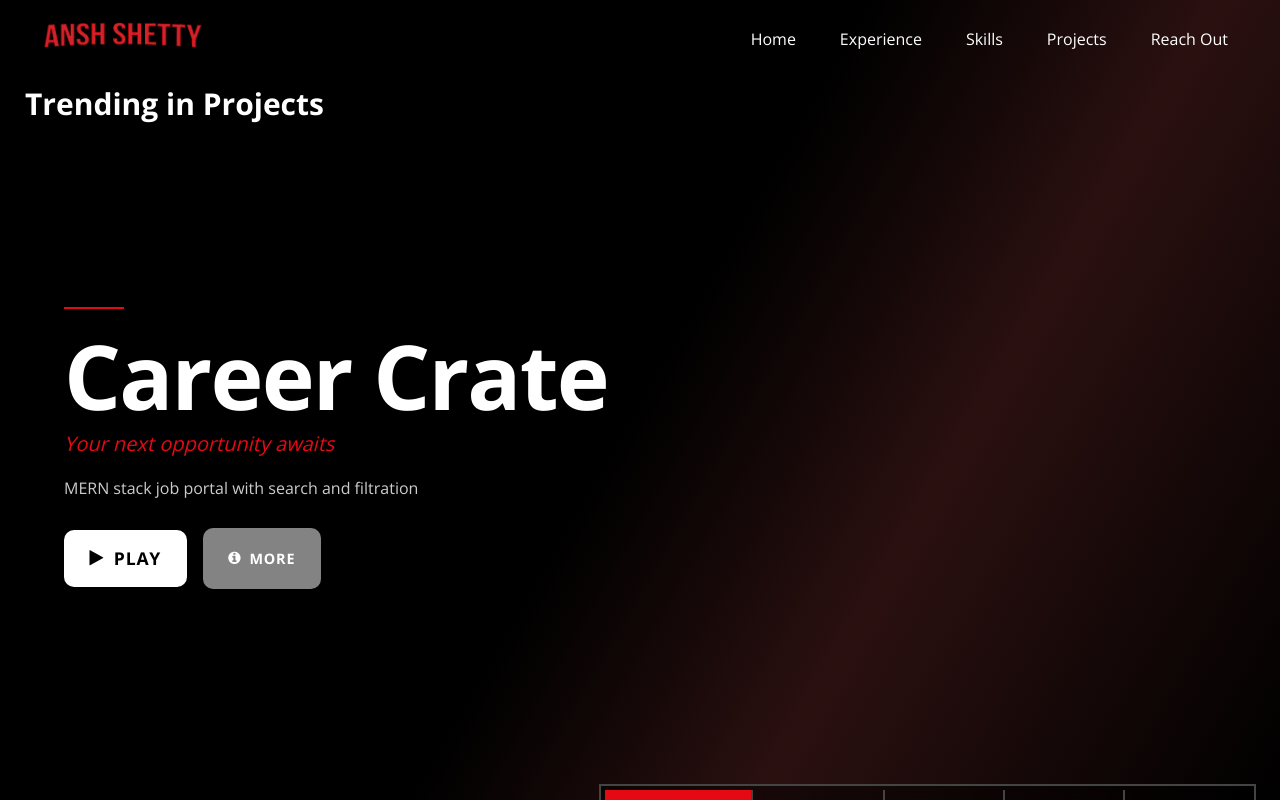
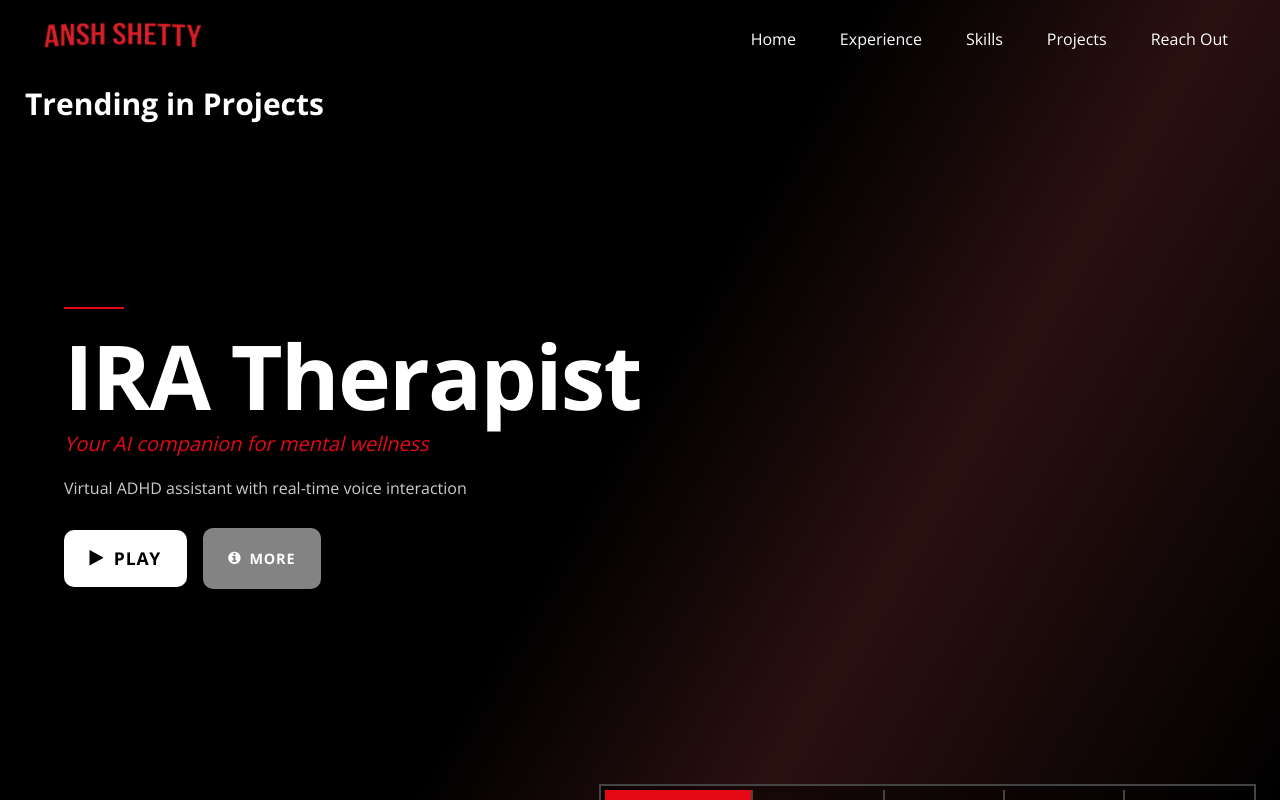
Before and after one commit to shetty-ansh/netflix-portfolio, a React (Vite) app: page /projects in a window 1280 px wide. Built offline with nearby package versions, Linux system fonts and the light colour scheme.

Commit message:
Updated Resume

```diff
--- a/src/components/Project.jsx
+++ b/src/components/Project.jsx
@@ -25,7 +25,7 @@ const Projects = () => {
         info: "Built to deliver instant, personalized music analytics using Angular frontend and Node/Express backend with Spotify OAuth. Focused on async API calls, rate-limit handling and visualizations. Learned secure OAuth flows, data mapping, efficient async patterns, and crafting shareable UI insights."
     },
     {
-        id: 2,
+        id: 8,
         name: "Career Crate",
         tagline: "Your next opportunity awaits",
         description: "MERN stack job portal with search and filtration",
@@ -36,28 +36,44 @@ const Projects = () => {
             "Database Optimization", "Authentication","Responsive Design", "Full-Stack Development"
         ],
         link: "https://github.com/shetty-ansh/CareerCrate-",
-        featured: true,
+        featured: false,
         status: true,
         info: "Created a scalable MERN job portal to support bulk listings and search. Implemented indexed queries, pagination, and optimized APIs for lower latency. Learned practical database indexing, search/filter design, API performance tuning, and frontend-backend coordination for large datasets."
     },
     {
-        id: 3,
-        name: "IRA Therapist",
-        tagline: "Your AI companion for mental wellness",
-        description: "Virtual assistant with real-time voice interaction",
-        info: "Built a virtual assistant using MEAN Stack, ElevenLabs and Gemini APIs, supporting 100+ voice commands and real-time interactions. Integrated speech-to-text, text-to-speech with API models for context-aware, personalized responses. Constructed modular backend/frontend components with asynchronous workflows, improving response efficiency and capable of handling 1000+ queries daily.",
-        category: "fullstack",
-        skills: [
-            "Express.js", "Angular", "Node.js", "ElevenLabs API",
-            "Gemini API", "Speech-to-Text", "Text-to-Speech", "Asynchronous Workflows"
-        ],
-        link: "https://github.com/shetty-ansh/ira-therapist",
-        featured: true,
-        status: true,
-        info: "Built a voice-first assistant using MEAN and external TTS/STT APIs to enable real-time, context-aware interactions. Focused on async orchestration, session context, and modular components. Learned API chaining, latency mitigation, privacy considerations, and robust conversational flows."
+       "id": 3,
+      "name": "IRA Therapist",
+      "tagline": "Your AI companion for mental wellness",
+      "description": "Virtual ADHD assistant with real-time voice interaction",
+      "info": "Built a virtual ADHD therapist using MEAN Stack, ElevenLabs, Gemini APIs, and n8n for real-time, voice-based adaptive interactions. Integrated Redis caching as a long-term memory layer, improving personalized recall. Supported 100+ adaptive voice commands with highly context-aware responses. Implemented RAG + async workflows to boost response accuracy by 35% and optimized performance to handle 1K+ daily queries with low latency.",
+      "category": "fullstack",
+      "skills": [
+        "Angular", "Node.js", "Express.js", "MongoDB",
+        "Redis", "ElevenLabs API", "Gemini API",
+        "Speech-to-Text", "Text-to-Speech", "n8n", "RAG", "Asynchronous Workflows"
+      ],
+      "link": "https://github.com/shetty-ansh/nirva-therapist",
+      "featured": true,
+      "status": true
     },
     {
-        id: 4,
+      "id": 4,
+      "name": "IRA – Ideate, Research, Act",
+      "tagline": "AI GTM Research & Lead Automation",
+      "description": "Automated GTM research and early lead discovery",
+      "info": "Developed an AI-powered GTM companion that automates market research and new-idea validation, cutting manual effort by ~70%. Analyzes 50+ articles and reports to generate 2–4 page viability summaries with idea scoring, competitor mapping, and trend insights in under 90 seconds. Automates lead discovery by identifying 3–5 LinkedIn professionals per idea with outreach drafts, improving prospecting speed by 40%. Generates downloadable reports for faster GTM decision-making.",
+      "category": "fullstack",
+      "skills": [
+        "Node.js", "Angular", "Express.js", "Web Scraping",
+        "LLM Prompting", "Market Analysis", "Automation Workflows",
+        "API Integration", "Cron Jobs", "RAG", "CSV Pipelines"
+      ],
+      "link": "https://github.com/shetty-ansh/research-market-assistant",
+      "featured": true,
+      "status": true
+    },
+    {
+        id: 5,
         name: "SattvaApp",
         tagline: "Mental health meets technology",
         description: "Mental health platform with AI-driven insights",
@@ -74,7 +90,7 @@ const Projects = () => {
         info: "Developed a mental-health platform combining tracking, journaling, and AI insights using Angular and Node.js. Built schemas for time-series mood data and secured REST endpoints. Learned product-driven feature design, data modeling for user metrics, and presenting insights to drive engagement."
     },
     {
-        id: 5,
+        id: 6,
         name: "Drive-Safe",
         tagline: "Safety through intelligence",
         description: "Driver fatigue detection system",
@@ -87,7 +103,7 @@ const Projects = () => {
         info: "Built a real-time driver fatigue detector using computer vision and ML to trigger safety alerts. Implemented model inference and low-latency processing. Learned dataset labeling, model evaluation, latency optimization, and deploying CV models for edge-like real-time use cases."
     },
     {
-        id: 6,
+        id: 7,
         name: "FMC Backend API",
         tagline: "Enterprise-grade API solutions",
         description: "RESTful API with JWT authentication for ship management",
@@ -100,7 +116,7 @@ const Projects = () => {
         info: "Implemented a secure REST API for ship management with JWT auth, validation, and clear error handling. Focused on route protection, consistent responses, and documentation. Learned best practices in auth, API ergonomics, and building maintainable backend services."
     },
     {
-        id: 7,
+        id: 2,
         name: "CivicTracker",
         tagline: "Democracy in action",
         description: "Track and manage civic issues",
@@ -113,7 +129,7 @@ const Projects = () => {
         info: "Built to let citizens report and track civic issues using Angular and Node. Implemented reporting workflows and status tracking with attention to moderation and transparency. Learned designing user-submitted workflows, notification flows, and handling inconsistent external data."
     },
     {
-        id: 8,
+        id: 9,
         name: "Netflix Portfolio",
         tagline: "Entertainment meets professionalism",
         description: "Netflix-inspired portfolio project",
@@ -126,7 +142,7 @@ const Projects = () => {
         info: "Designed a cinematic portfolio inspired by Netflix UI using React and Tailwind. Focused on animations, responsive layouts and polished interactions. Learned advanced CSS animations, component reuse, responsive patterns, and making UX feel ‘‘delightful’’ while performant."
     },
     {
-        id: 9,
+        id: 10,
         name: "Cognita",
         tagline: "AI Powered Complete Learning Platform",
         description: "Complete learning management system",
@@ -139,7 +155,7 @@ const Projects = () => {
         info: "Built an AI-enhanced learning platform to personalize courses and track progress using React and Node. Integrated recommendation logic and interactive modules. Learned personalization strategies, scaling content delivery, and designing tracking systems for learning outcomes."
     },
     {
-        "id": 10,
+        "id": 11,
         "name": "Zenskar CSV Processing Pipeline",
         "tagline": "Automated Modular Data Upload System",
         "description": "A complete modular CSV processing and upload pipeline built using Windmill and MockAPI.",
```
Also changed, not shown: 1 other file (tests, documents, lock files or other folders).
